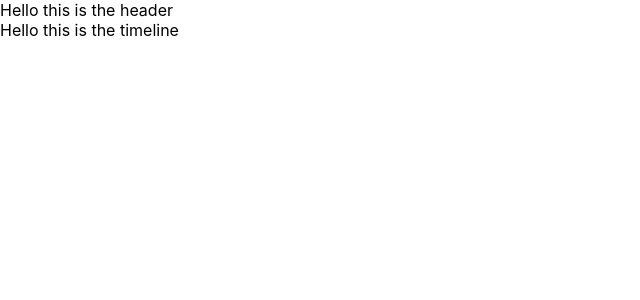
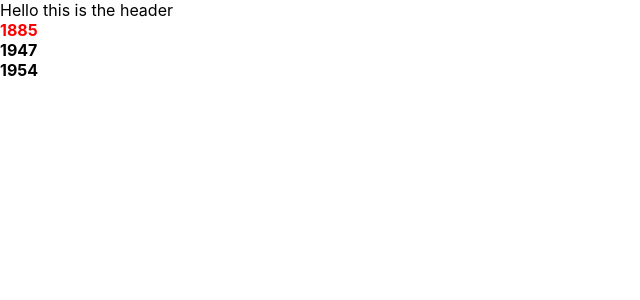
Before and after one commit to priyavprabhakar/thesis, a React (Create React App) app: page / in a window 1280 px wide. Shown: the top 300 px of the page, without its empty margins (0-640 px from the left). Built offline with nearby package versions, Linux system fonts and the light colour scheme.

Commit message:
Color of dates changed when clicked.

```diff
--- a/src/components/Timeline.js
+++ b/src/components/Timeline.js
@@ -1,7 +1,15 @@
-import React from "react"
+import React, {useState} from "react"
+import {data} from '../utilities/database'
+import '../styles/Timeline.css';
+
 
 function Timeline( ) {
-    return <header>Hello this is the timeline</header>
+    const dates = Object.keys(data)
+    const [selected, updateSelected] = useState(dates[0])
+    console.log(selected)
+    return <div>
+        {dates.map(d => <div onClick={()=> updateSelected(d)} className={`${selected === d ? "selectedDate": ""} date`} key={d}> {d} </div>)}
+    </div>
 }
 
 export default Timeline
--- /dev/null
+++ b/src/styles/Timeline.css
@@ -0,0 +1,8 @@
+.date {
+    color:black;
+    font-weight: bold;
+}
+
+.selectedDate.date {
+    color:red;
+}
--- /dev/null
+++ b/src/utilities/database.js
@@ -0,0 +1,19 @@
+// keys -- date string
+// value -- object, "text":
+
+
+export const data = {
+    "1885":{
+        "title": "Indian Telegraph Law",
+        "text": "Lorem ipsum dolor sit amet, consectetur adipiscing elit, sed do eiusmod tempor incididunt ut labore et dolore magna aliqua. Ut enim ad minim veniam, quis nostrud exercitation ullamco laboris nisi ut aliquip ex ea commodo consequat. Duis aute irure dolor in reprehenderit in voluptate velit esse cillum dolore eu fugiat nulla pariatur. Excepteur sint occaecat cupidatat non proident, sunt in culpa qui officia deserunt mollit anim id est laborum."
+    },
+    "1947":{
+        "title": "The Partition",
+        "text": "Lorem ipsum dolor sit amet, consectetur adipiscing elit, sed do eiusmod tempor incididunt ut labore et dolore magna aliqua. Ut enim ad minim veniam, quis nostrud exercitation ullamco laboris nisi ut aliquip ex ea commodo consequat. Duis aute irure dolor in reprehenderit in voluptate velit esse cillum dolore eu fugiat nulla pariatur. Excepteur sint occaecat cupidatat non proident, sunt in culpa qui officia deserunt mollit anim id est laborum."
+    },
+    "1954":{
+        "title": "Fundamental Rights Act",
+        "text": "Lorem ipsum dolor sit amet, consectetur adipiscing elit, sed do eiusmod tempor incididunt ut labore et dolore magna aliqua. Ut enim ad minim veniam, quis nostrud exercitation ullamco laboris nisi ut aliquip ex ea commodo consequat. Duis aute irure dolor in reprehenderit in voluptate velit esse cillum dolore eu fugiat nulla pariatur. Excepteur sint occaecat cupidatat non proident, sunt in culpa qui officia deserunt mollit anim id est laborum."
+    }
+
+}
```
